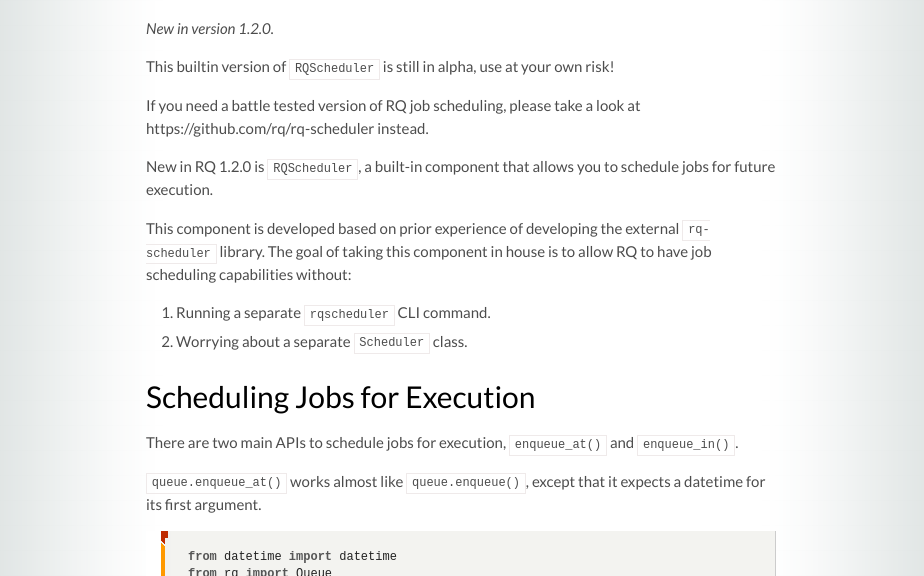
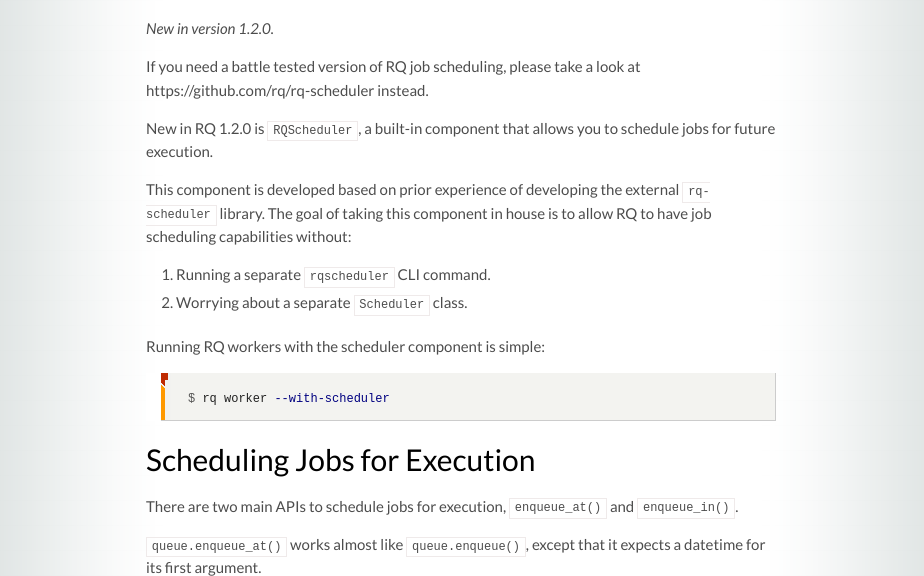
Before and after one commit to rq/rq, a Jekyll site: the page built from docs/docs/scheduling.md, in a window 1280 px wide and 900 px high, cut to the strip 324-900 px from the top of the window. Shown: the whole strip, without its empty margins (179-1103 px from the left). Built offline with Jekyll 4.4.1, drawn with Linux system fonts in a browser that asks for light colours; some web fonts are replaced; comment, search, counter and statistics services are not loaded.

Commit message:
Remove alpha warning from scheduler docs

````diff
--- a/docs/docs/scheduling.md
+++ b/docs/docs/scheduling.md
@@ -4,8 +4,6 @@ layout: docs
 ---
 
 _New in version 1.2.0._
-
-This builtin version of `RQScheduler` is still in alpha, use at your own risk!
 
 If you need a battle tested version of RQ job scheduling, please take a look at
 https://github.com/rq/rq-scheduler instead.
@@ -19,6 +17,11 @@ RQ to have job scheduling capabilities without:
 1. Running a separate `rqscheduler` CLI command.
 2. Worrying about a separate `Scheduler` class.
 
+Running RQ workers with the scheduler component is simple:
+
+```console
+$ rq worker --with-scheduler
+```
 
 ## Scheduling Jobs for Execution
 
````
